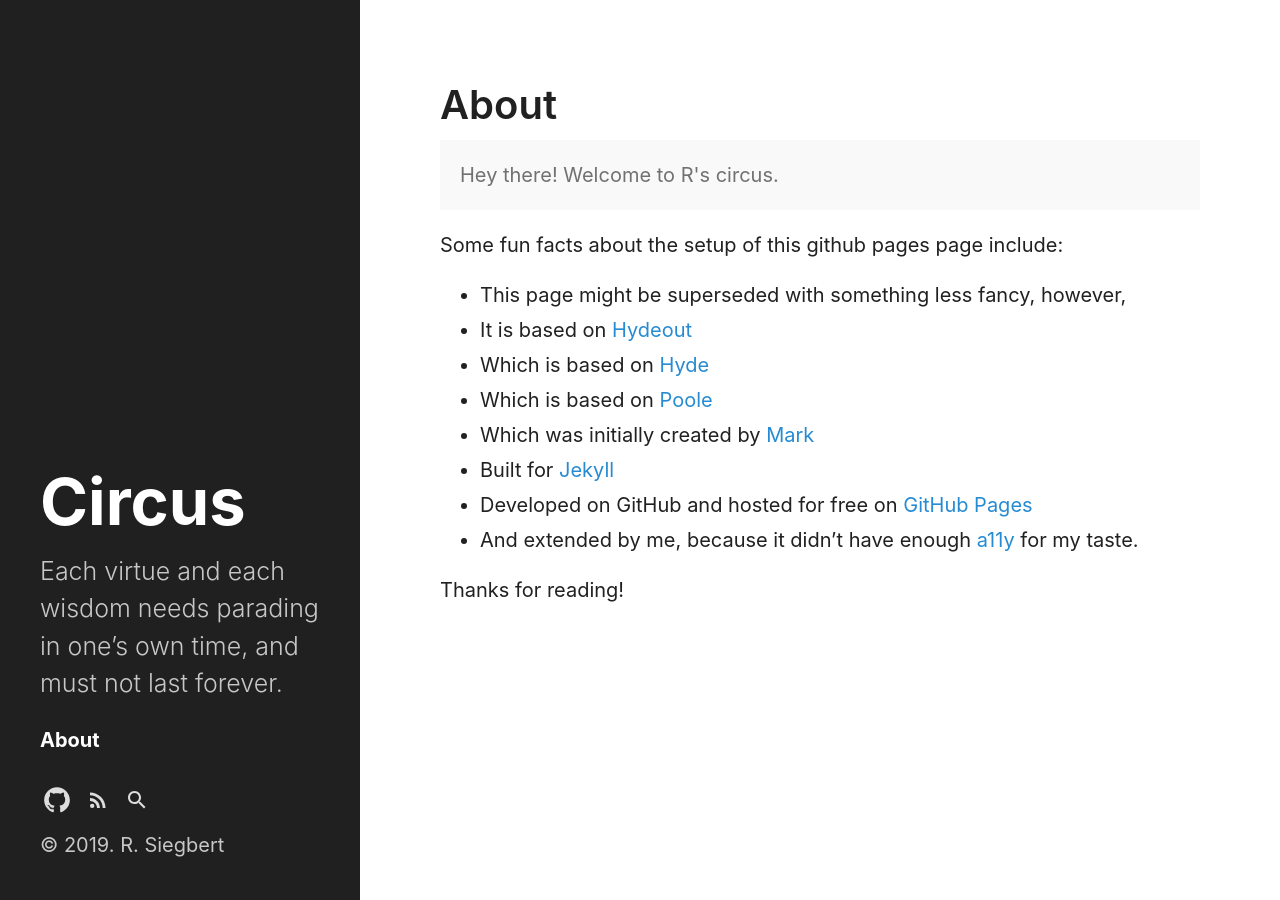
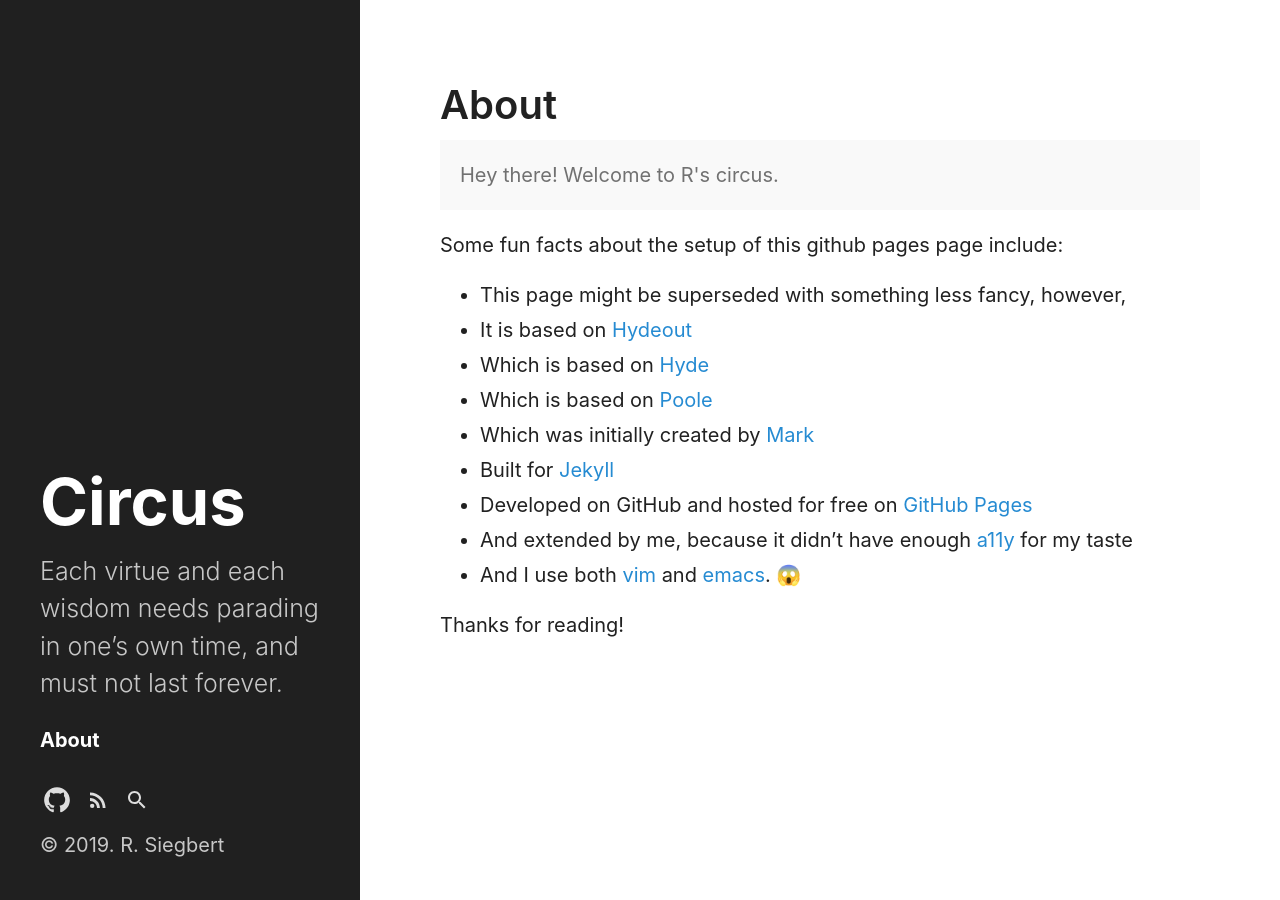
Before and after one commit to rscircus/rscircus.github.io, a Jekyll site: the page built from about.md, in a window 1280 px wide. Built offline with Jekyll 4.4.1, drawn with Linux system fonts in a browser that asks for light colours; our own code applies the rules of GitHub Pages for plain Markdown files.

Commit message:
Admit that I use both emacs and vim

```diff
--- a/about.md
+++ b/about.md
@@ -16,6 +16,7 @@
 -   Which was initially created by [Mark](https://twitter.com/mdo)
 -   Built for [Jekyll](http://jekyllrb.com)
 -   Developed on GitHub and hosted for free on [GitHub Pages](https://pages.github.com)
--   And extended by me, because it didn't have enough [a11y](https://en.wikipedia.org/wiki/a11y) for my taste.
+-   And extended by me, because it didn't have enough [a11y](https://en.wikipedia.org/wiki/a11y) for my taste
+-   And I use both [vim](https://www.vim.org/) and [emacs](https://www.gnu.org/software/emacs/). 😱
 
 Thanks for reading!
```
